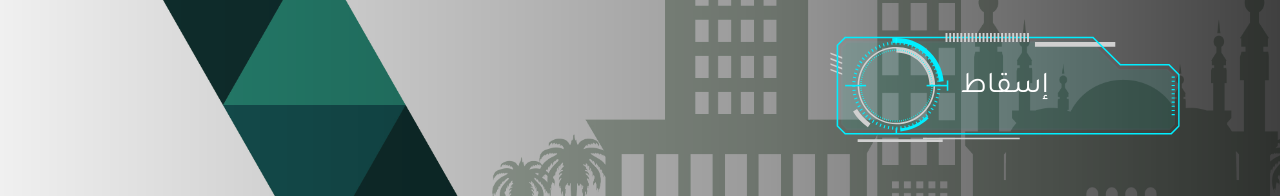
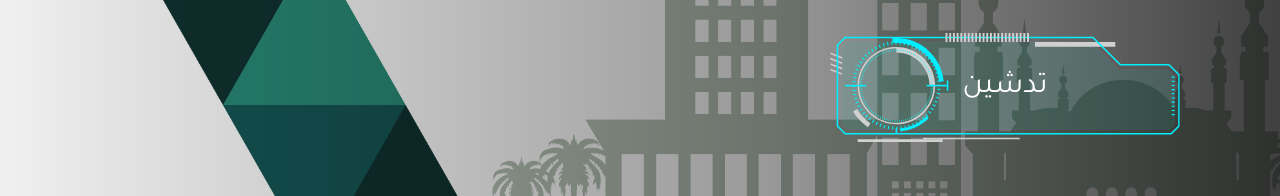
Before and after one commit to Kemorave/tadsheen, an Angular app: page / in a window 1280 px wide. Shown: the part 535-731 px from the top of the page. Built offline with nearby package versions, Linux system fonts and the light colour scheme.

Commit message:
changed name

```diff
--- a/src/app/app.component.html
+++ b/src/app/app.component.html
@@ -12,7 +12,7 @@
 
     <button (click)="clik()"
       class="bg-[url('/images/Button.svg')] absolute top-[65%] bottom-0 right-[100px] bg-contain flex bg-no-repeat h-[150px] w-[350px] mt-12">
-      <span class="m-auto pb-10 text-3xl">إسقاط</span>
+      <span class="m-auto pb-10 text-3xl">تدشين</span>
     </button>
   </div>
 </body>
```
